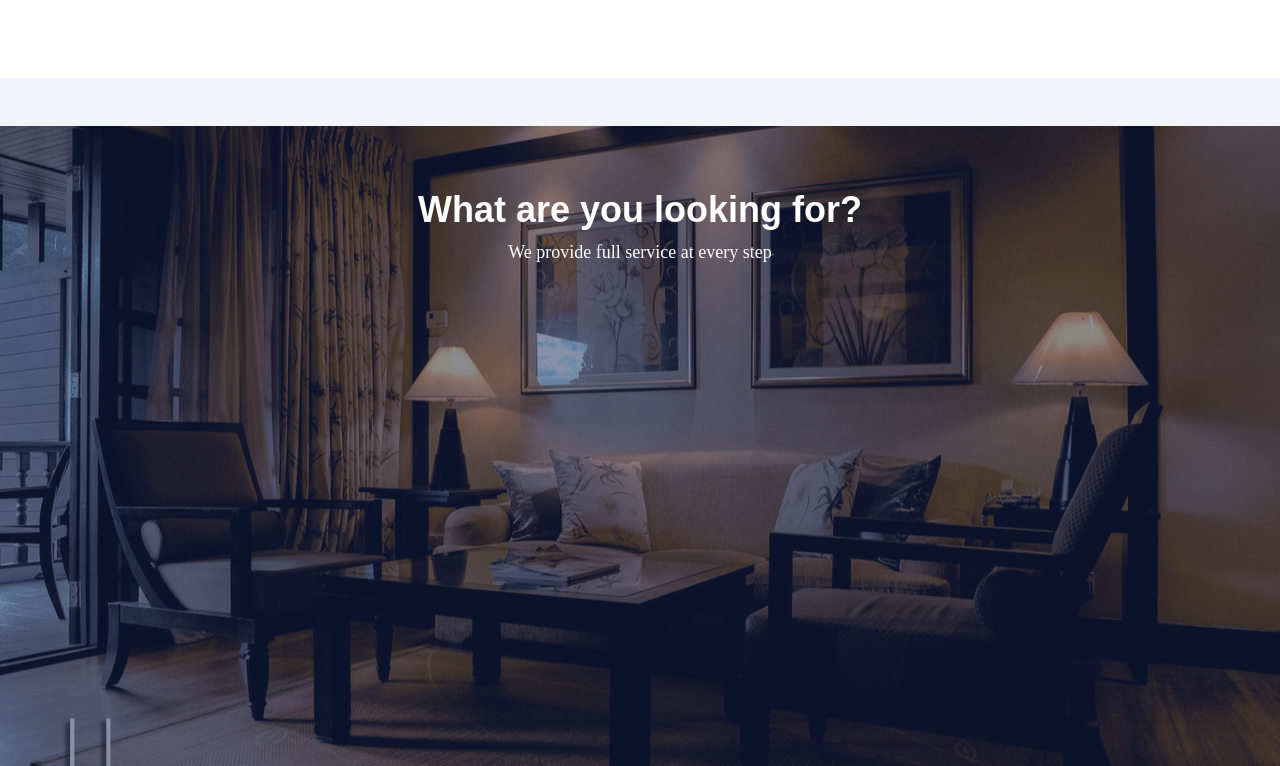
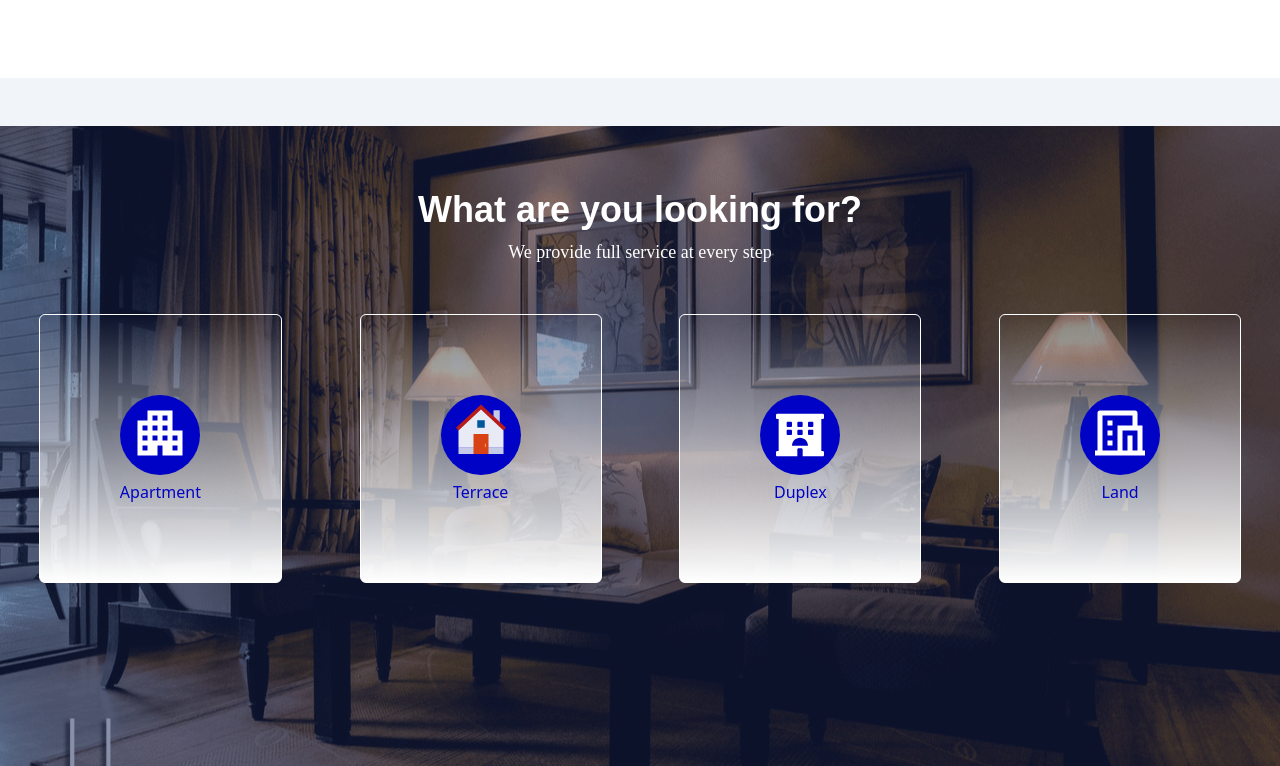
Before and after one commit to Geraldekene07/real-estate, a React (Vite) app: page / in a window 1280 px wide. Shown: the part 1492-2258 px from the top of the page. Built offline with nearby package versions, Linux system fonts and the light colour scheme; a web font is replaced by a local one.

Commit message:
card content

```diff
--- a/package.json
+++ b/package.json
@@ -12,7 +12,8 @@
   "dependencies": {
     "bootstrap": "^5.3.2",
     "react": "^18.2.0",
-    "react-dom": "^18.2.0"
+    "react-dom": "^18.2.0",
+    "react-icons": "^4.11.0"
   },
   "devDependencies": {
     "@types/react": "^18.2.15",
--- a/src/App.css
+++ b/src/App.css
@@ -1,17 +1,20 @@
-@import url('https://fonts.googleapis.com/css2?family=Aclonica&family=Fraunces:opsz,wght@9..144,700;9..144,900&display=swap');
+@import url("https://fonts.googleapis.com/css2?family=Aclonica&family=Fraunces:opsz,wght@9..144,700;9..144,900&display=swap");
 @tailwind base;
 @tailwind components;
 @tailwind utilities;
 
-li{
+li {
   list-style: none !important;
 }
-.find{
-  color: #FFFFFF;
+.find {
+  color: #ffffff;
   font-family: "Aclonica";
 }
-.Nav{
-  position: fixed; top: 0; left: 0; width: 100%;
+.Nav {
+  position: fixed;
+  top: 0;
+  left: 0;
+  width: 100%;
 }
 .inner {
   width: 80px;
@@ -20,16 +23,22 @@ li{
   border-radius: 2px;
   /* background: linear-gradient(135deg, rgb(2, 3, 129) 0%, rgb(40, 116, 252) 100%); */
 }
-.innermain{
+.innermain {
   display: flex;
   justify-content: space-around;
   width: 80%;
-  /* margin-top: 5px; */
 }
 .zoom-on-hover:hover {
-  transform: scale(1.1); /* Adjust the scale factor as needed */
-  transition: transform 0.5s ease; /* Adjust the transition duration as needed */
+  transform: scale(1.1);
+  transition: transform 0.5s ease;
 }
 .zoom-on-hover {
-  transition: transform 0.3s ease-out; /* Use the same duration as the hover state */
+  transition: transform 0.3s ease-out;
 }
+.card {
+  text-align: center;
+  color: #e9767600;
+  background-color: transparent;
+  background-image: linear-gradient(180deg, #5f4c4c00 0%, #ffffff 100%);
+  border-color: #ffffff;
+}
--- a/src/components/Nav.jsx
+++ b/src/components/Nav.jsx
@@ -1,5 +1,7 @@
 import React, { useState } from "react";
 import navimg from "../assets/kgl.png";
+
+
 
 const Nav = () => {
   const [isOpen, setIsOpen] = useState(false);
--- a/src/components/Section2.jsx
+++ b/src/components/Section2.jsx
@@ -1,5 +1,9 @@
 import React from "react";
 import bg2 from "../assets/bg2.jpg";
+import { MdApartment } from "react-icons/md";
+import { FcHome } from "react-icons/fc";
+import { FaHotel } from "react-icons/fa";
+import { RiHotelLine } from "react-icons/ri";
 
 const Section2 = () => {
   const back3 = {
@@ -21,6 +25,40 @@ const Section2 = () => {
           <h4 className="text-center text-white  mt-2 font-Nunito text-lg">
             We provide full service at every step
           </h4>
+          <div className="flex justify-around mt-5   ">
+            <div className="card p-20">
+              <div className="bg-new-blue h-20 w-20 rounded-full hover:bg-orange-600">
+                <a className="text-white flex justify-center" href="">
+                  <MdApartment className="text-6xl mt-2" />
+                </a>
+              </div>
+              <h3 className="text-new-blue mt-2">Apartment</h3>
+            </div>
+            <div className="card p-20">
+              <div className="bg-new-blue h-20 w-20 rounded-full hover:bg-orange-600">
+                <a className="text-white flex justify-center" href="">
+                  <FcHome className="text-6xl mt-1" />
+                </a>
+              </div>
+              <h3 className="text-new-blue mt-2">Terrace</h3>
+            </div>
+            <div className="card p-20">
+              <div className="bg-new-blue h-20 w-20  rounded-full hover:bg-orange-600">
+                <a className="text-white flex justify-center" href="">
+                  <FaHotel className="text-5xl mt-3" />
+                </a>
+              </div>
+              <h3 className="text-new-blue mt-2">Duplex</h3>
+            </div>
+            <div className="card p-20">
+              <div className="bg-new-blue h-20 w-20 rounded-full hover:bg-orange-600">
+                <a className="text-white flex justify-center" href="">
+                  <RiHotelLine className="text-6xl mt-2 " />
+                </a>
+              </div>
+              <h3 className="text-new-blue mt-2">Land</h3>
+            </div>
+          </div>
         </div>
       </div>
     </div>
--- a/tailwind.config.js
+++ b/tailwind.config.js
@@ -19,6 +19,7 @@ export default {
         "custom-blue": "#000040",
         bg: "transparent",
         "linear-gradient": "(135deg,rgb(2,3,129) 0%,rgb(40,116,252) 100%)",
+        "new-blue": "#0003C5",
       },
       screens: {
         sm: "640px",
```
Also changed, not shown: 1 other file (tests, documents, lock files or other folders).
